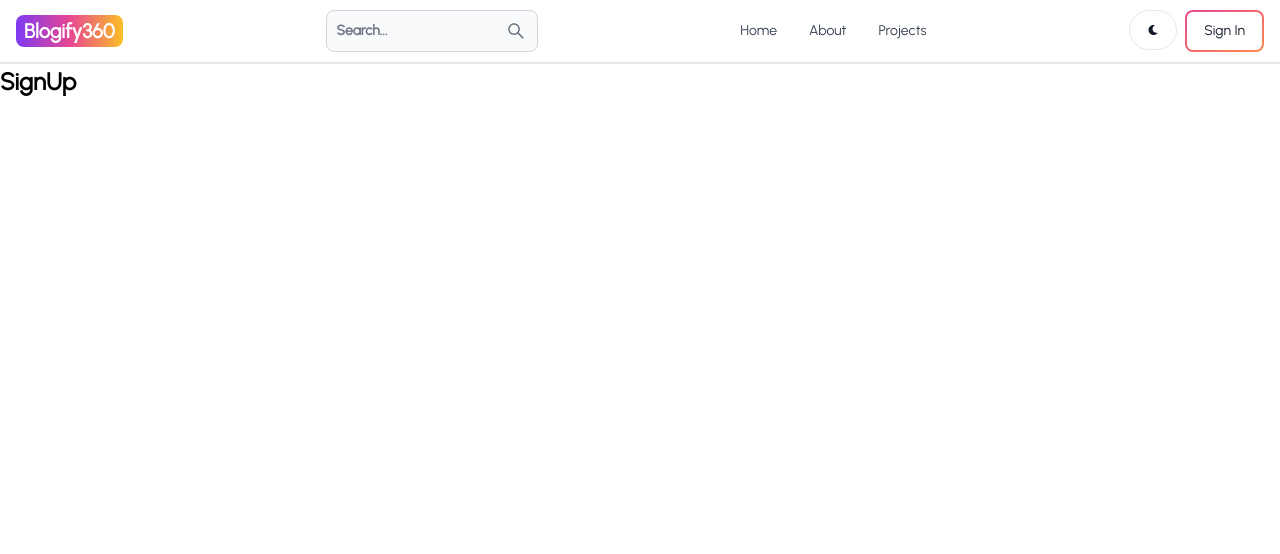
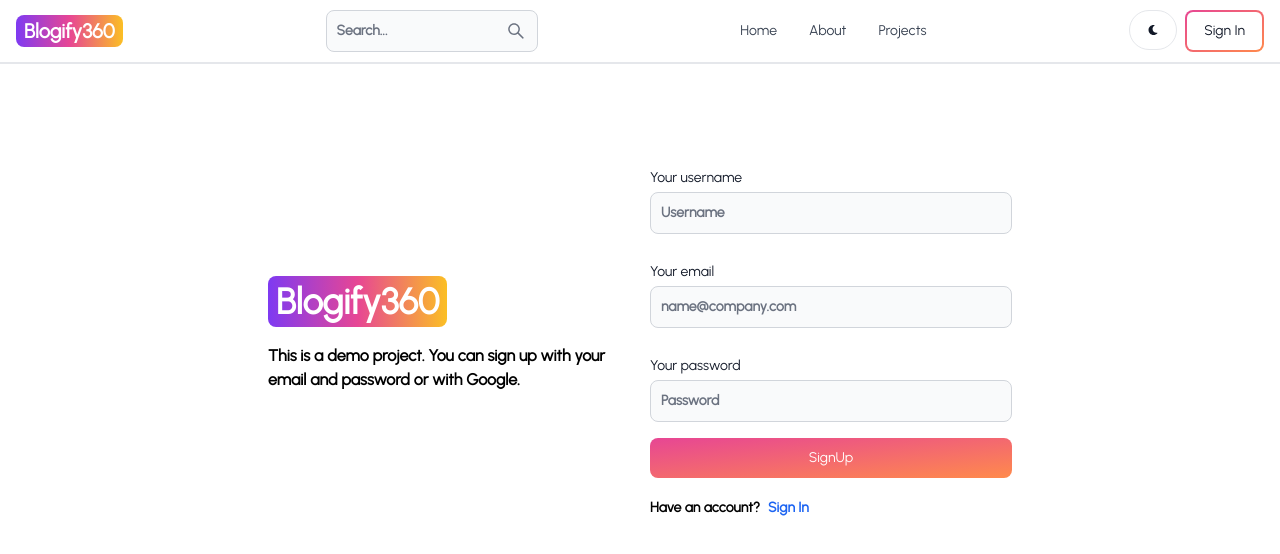
Before and after one commit to Thatsgaurav/BLOGIFY360, a React (Vite) app in the folder client/: page /sign-up in a window 1280 px wide. Shown: the top 554 px of the page. Built offline with nearby package versions, Linux system fonts and the light colour scheme.

Commit message:
Create signup page UI

```diff
--- a/client/package.json
+++ b/client/package.json
@@ -10,6 +10,9 @@
     "preview": "vite preview"
   },
   "dependencies": {
+    "@fortawesome/fontawesome-svg-core": "^6.5.1",
+    "@fortawesome/free-solid-svg-icons": "^6.5.1",
+    "@fortawesome/react-fontawesome": "^0.2.0",
     "flowbite-react": "^0.7.2",
     "react": "^18.2.0",
     "react-dom": "^18.2.0",
--- a/client/src/components/Header.jsx
+++ b/client/src/components/Header.jsx
@@ -2,6 +2,8 @@
 import { Link, useLocation } from "react-router-dom";
 import { AiOutlineSearch } from "react-icons/ai";
 import { FaMoon } from "react-icons/fa";
+import { FontAwesomeIcon } from "@fortawesome/react-fontawesome";
+import { faBars } from "@fortawesome/free-solid-svg-icons";
 
 export default function Header() {
   const path = useLocation().pathname;
@@ -39,7 +41,10 @@
             Sign In
           </Button>
         </Link>
-        <Navbar.Toggle />
+        {/* <Navbar.Toggle /> */}
+        <Navbar.Toggle aria-controls="basic-navbar-nav">
+          <FontAwesomeIcon icon={faBars} className="custom-toggle-icon" />
+        </Navbar.Toggle>
       </div>
       <Navbar.Collapse>
         <Navbar.Link active={path === "/"} as={"div"}>
--- a/client/src/pages/SignUp.jsx
+++ b/client/src/pages/SignUp.jsx
@@ -1,7 +1,57 @@
-import React from 'react'
+import { Button, Label, TextInput } from "flowbite-react";
+import React from "react";
+import { Link } from "react-router-dom";
 
 export default function SignUp() {
   return (
-    <div>SignUp</div>
-  )
+    <div className="min-h-screen mt-20">
+      <div className="flex p-3 max-w-3xl mx-auto flex-col md:flex-row md:items-center gap-5">
+        {/* left */}
+        <div className="flex-1">
+          <Link to="/" className="font-bold dark:text-white text-4xl">
+            <span
+              className="px-2 py-1 bg-gradient-to-r from-purple-600
+            via-pink-500 to-amber-400 rounded-lg text-white"
+            >
+              Blogify360
+            </span>
+          </Link>
+          <p className="text-base mt-5">
+            This is a demo project. You can sign up with your email and password
+            or with Google.
+          </p>
+        </div>
+        {/* right */}
+        <div className="flex-1">
+          <form className="flex flex-col gap-4">
+            <div>
+              <Label value="Your username" />
+              <TextInput type="text" placeholder="Username" id="username" />
+            </div>
+            <div>
+              <Label value="Your email" />
+              <TextInput
+                type="email"
+                placeholder="name@company.com"
+                id="email"
+              />
+            </div>
+            <div>
+              <Label value="Your password" />
+              <TextInput type="password" placeholder="Password" id="password" />
+            </div>
+            <Button gradientDuoTone="pinkToOrange" type="submit">
+              SignUp
+            </Button>
+          </form>
+          <div className="flex gap-2 text-sm mt-5">
+            <span>Have an account?</span>
+            <Link to="/sign-in" className="text-blue-600">
+              Sign In
+            </Link>
+          </div>
+        </div>
+      </div>
+    </div>
+  );
 }
```
Also changed, not shown: 2 other files (tests, documents, lock files or other folders).
